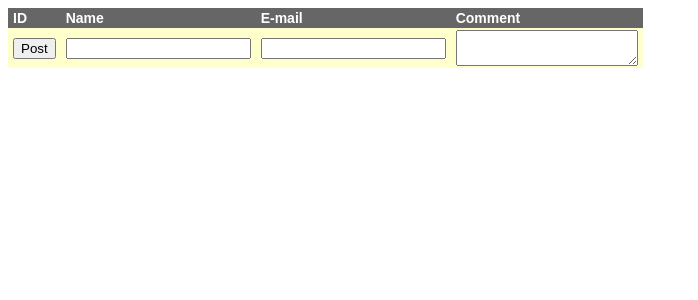
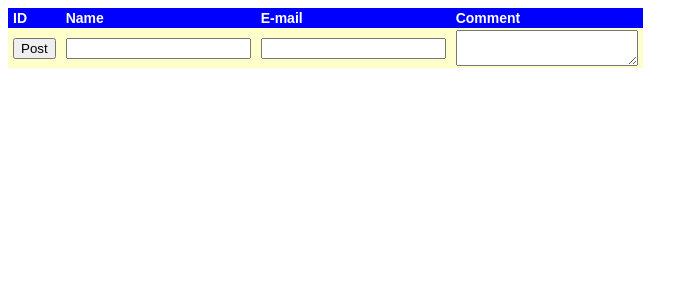
Before and after one commit to bryanfriedman/simple-bb-demo, a PHP site: page /list.php in a window 1280 px wide. Shown: the top 300 px of the page, without its empty margins (0-698 px from the left). Run offline with PHP 8.4, Linux system fonts and the light colour scheme; data that the repository does not hold is empty.

Commit message:
Made styles pretty.

```diff
--- a/style.css
+++ b/style.css
@@ -14,17 +14,17 @@ td, th {
 }
 
 tr:nth-child(odd) {
-    background-color:#E0E0E0;
+    background-color:red;
 }
 
 tr:nth-child(1) {
-    background-color:#666;
+    background-color:blue;
     color:#FFF;
     font-weight:bold;
 }
 
 tr:nth-child(even) {
-    background-color:#D0D0D0;
+    background-color:green;
 }
 
 tr:last-child {
```
